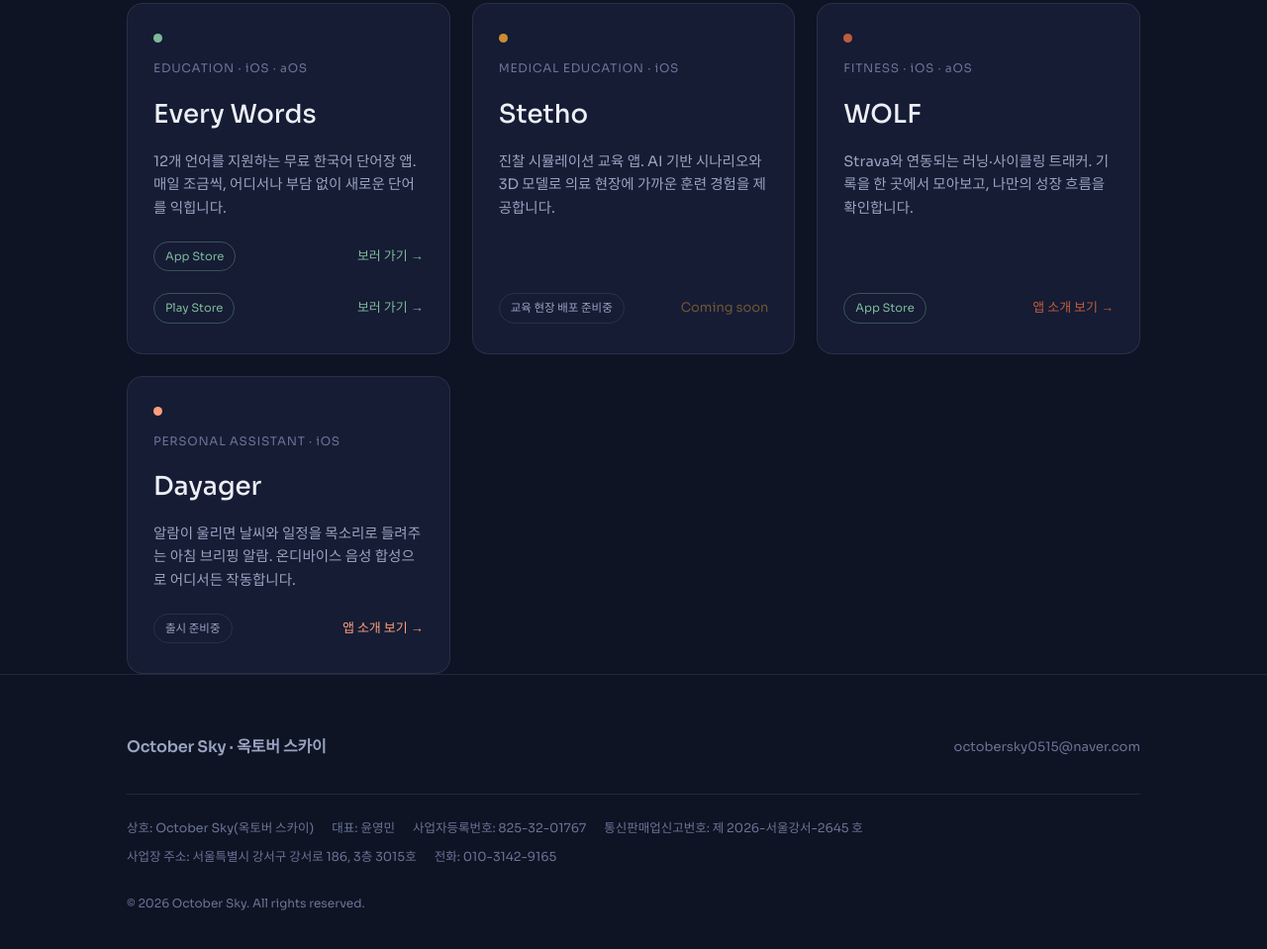
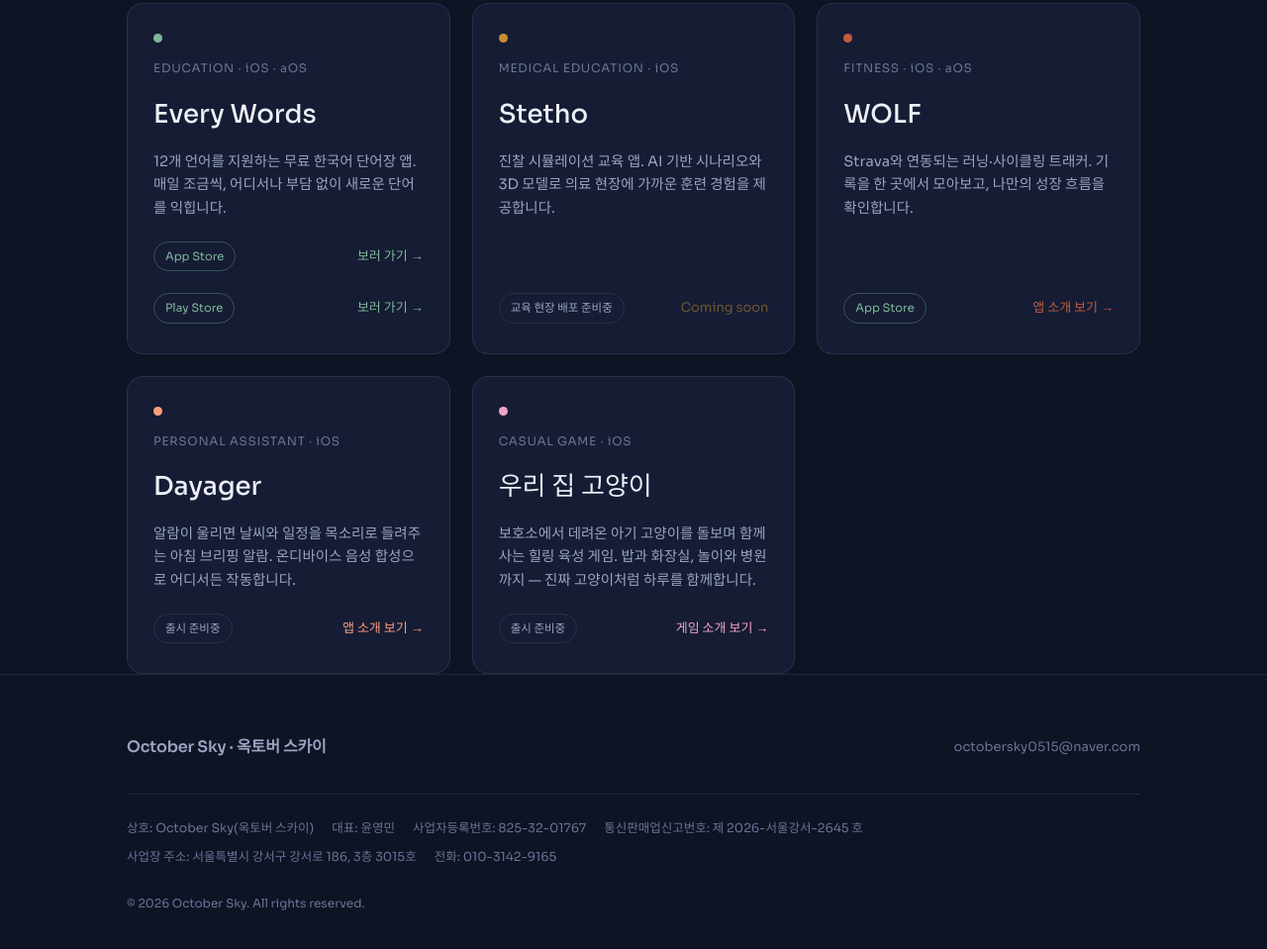
Before and after one commit to Youngmin-Yun/octobersky, a plain HTML site: page index.html in a window 1280 px wide. Shown: the part 1002-1961 px from the top of the page at 99% size. Drawn offline with Linux system fonts and the light colour scheme; a web font is replaced by a local one.

Commit message:
Update index.html

```diff
--- a/index.html
+++ b/index.html
@@ -32,6 +32,7 @@
     --stetho: #CC8C33;
     --wolf: #C15B3E;
     --dayager: #FF9E7D;
+    --nocat: #F0A4C4;
     --serif: 'Sora', 'GmarketSans', sans-serif;
     --sans: 'Sora', 'GmarketSans', sans-serif;
     --brand: 'Sora', 'GmarketSans', sans-serif;
@@ -156,6 +157,7 @@
   .app-card.stetho{ --card-accent: var(--stetho); }
   .app-card.wolf{ --card-accent: var(--wolf); }
   .app-card.dayager{ --card-accent: var(--dayager); }
+  .app-card.nocat{ --card-accent: var(--nocat); }
   .app-dot{ width:9px; height:9px; border-radius:50%; background:var(--card-accent); }
   .app-eyebrow{ font-family:var(--mono); font-size:12px; color:var(--text-dimmer); letter-spacing:0.06em; }
   .app-name{ font-family:var(--serif); font-size:26px; font-weight:500; }
@@ -311,6 +313,17 @@
         </div>
       </a>
 
+      <a class="app-card nocat" href="/nocat/" style="text-decoration:none;">
+        <span class="app-dot"></span>
+        <div class="app-eyebrow">CASUAL GAME · iOS</div>
+        <div class="app-name">우리 집 고양이</div>
+        <p class="app-desc">보호소에서 데려온 아기 고양이를 돌보며 함께 사는 힐링 육성 게임. 밥과 화장실, 놀이와 병원까지 — 진짜 고양이처럼 하루를 함께합니다.</p>
+        <div class="app-meta">
+          <span class="app-status">출시 준비중</span>
+          <span class="app-link">게임 소개 보기 →</span>
+        </div>
+      </a>
+
     </div>
   </section>
 </main>
```
